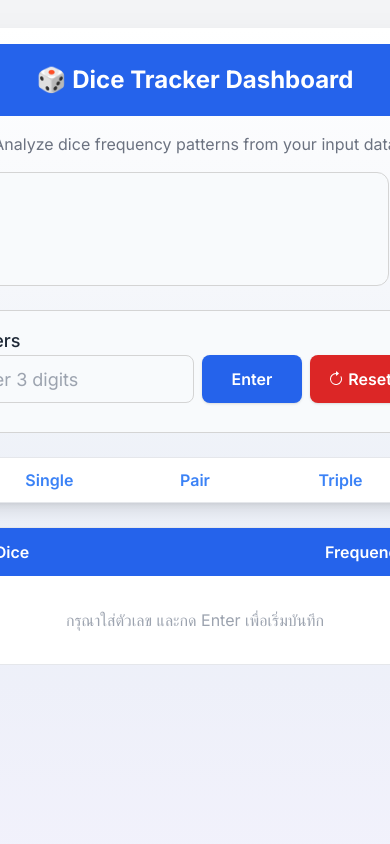
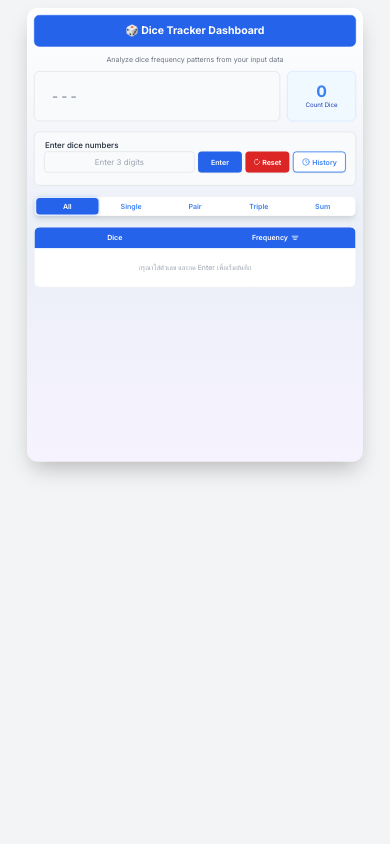
Before and after one commit to Nuttanon-Kingkaewrungrote/project, a React (Vite) app: page / in a window 390 px wide. Shown: the top 844 px of the page. Built offline with nearby package versions, Linux system fonts and the light colour scheme.

Commit message:
responsive(fix) + icon + deletetext

```diff
--- a/index.html
+++ b/index.html
@@ -2,9 +2,9 @@
 <html lang="en">
   <head>
     <meta charset="UTF-8" />
-    <link rel="icon" type="image/svg+xml" href="/vite.svg" />
+    <link rel="icon" type="image/png" href="/favicon.png" />
     <meta name="viewport" content="width=device-width, initial-scale=1.0" />
-    <title>project-hilo</title>
+    <title>Dice Tracker</title>
 
     <!-- Google Font: Inter -->
     <link rel="preconnect" href="https://fonts.googleapis.com" />
--- a/src/components/HiLoStatistics.jsx
+++ b/src/components/HiLoStatistics.jsx
@@ -27,6 +27,21 @@ const HiLoStatistics = () => {
   const [activeFilter, setActiveFilter] = useState('all');
   const [showHistory, setShowHistory] = useState(false);
   const [showResetModal, setShowResetModal] = useState(false);
+  const [scale, setScale] = useState(1);
+
+  // Calculate scale based on viewport
+  useEffect(() => {
+    const calculateScale = () => {
+      const widthScale = (window.innerWidth - 40) / 798;
+      const heightScale = (window.innerHeight - 40) / 1034;
+      const newScale = Math.min(widthScale, heightScale, 1);
+      setScale(newScale);
+    };
+
+    calculateScale();
+    window.addEventListener('resize', calculateScale);
+    return () => window.removeEventListener('resize', calculateScale);
+  }, []);
 
   // Save history to localStorage whenever it changes
   useEffect(() => {
@@ -226,15 +241,16 @@ const HiLoStatistics = () => {
   const statsRows = buildStatsRows();
 
   return (
-    <div className="min-h-screen bg-gray-100 p-4 md:p-4 flex items-start justify-center overflow-y-auto">
+    <div className="min-h-screen bg-gray-100 flex items-start justify-center overflow-x-hidden">
       {/* Gradient Border Wrapper */}
       <div
-        className="rounded-3xl p-4 shadow-2xl mx-auto my-3 origin-top"
+        className="rounded-3xl p-4 shadow-2xl my-2"
         style={{
           width: '798px',
           minHeight: '1034px',
           background: 'linear-gradient(to bottom, #FFFFFF, #EBEFF7, #F6F3FF)',
-          transform: 'scale(min(1, calc((100vw - 32px) / 798)))',
+          transform: `scale(${scale})`,
+          transformOrigin: 'top center',
         }}
       >
         <div className="mx-auto" style={{width: '734px'}}>
@@ -251,13 +267,13 @@ const HiLoStatistics = () => {
             </p>
           </div>
 
-          {/* Last Roll Display */}
+          {/* Last Roll Display - Responsive */}
           <LastRollDisplay
             lastRoll={lastRoll}
             historyLength={history.length}
           />
 
-          {/* Input Section */}
+          {/* Input Section - Responsive */}
           <DiceInput
             manualInput={manualInput}
             setManualInput={setManualInput}
```
Also changed, not shown: public/favicon.png (added).
